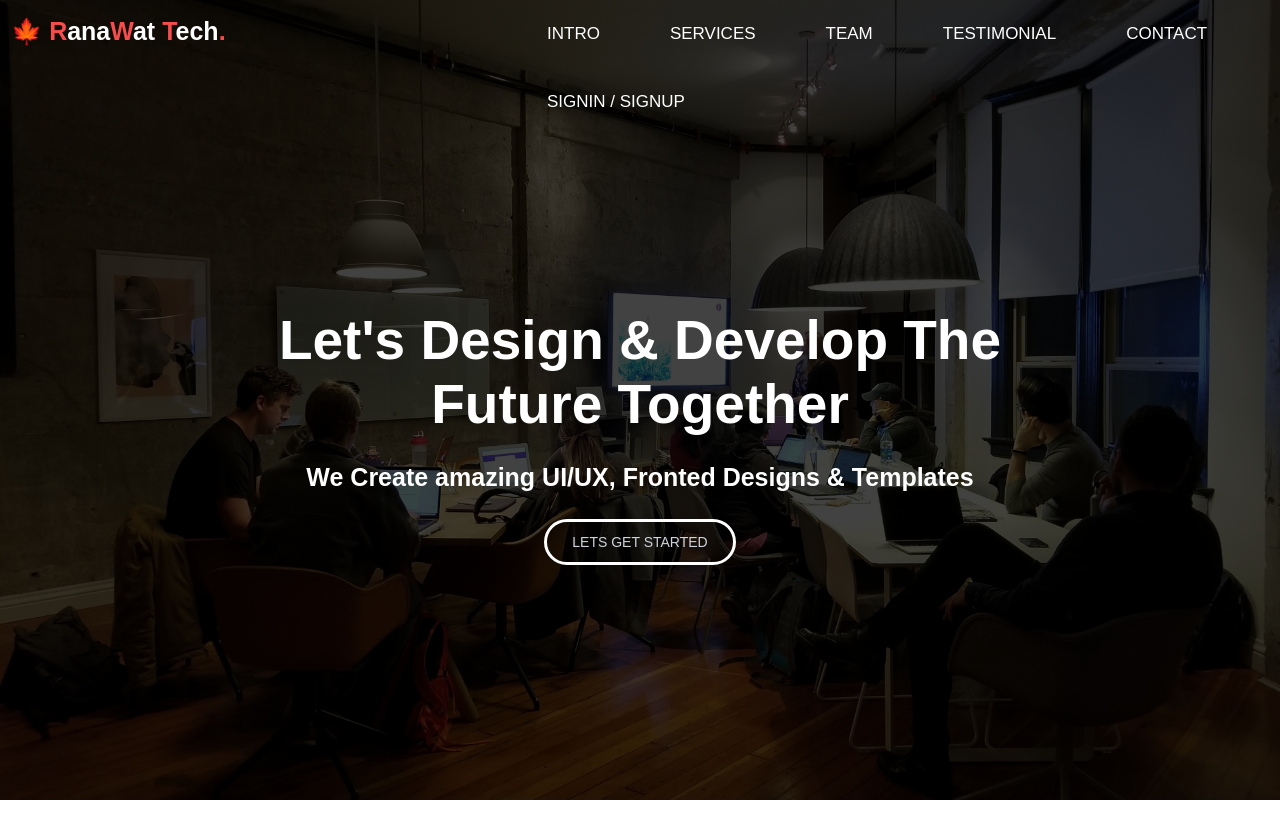
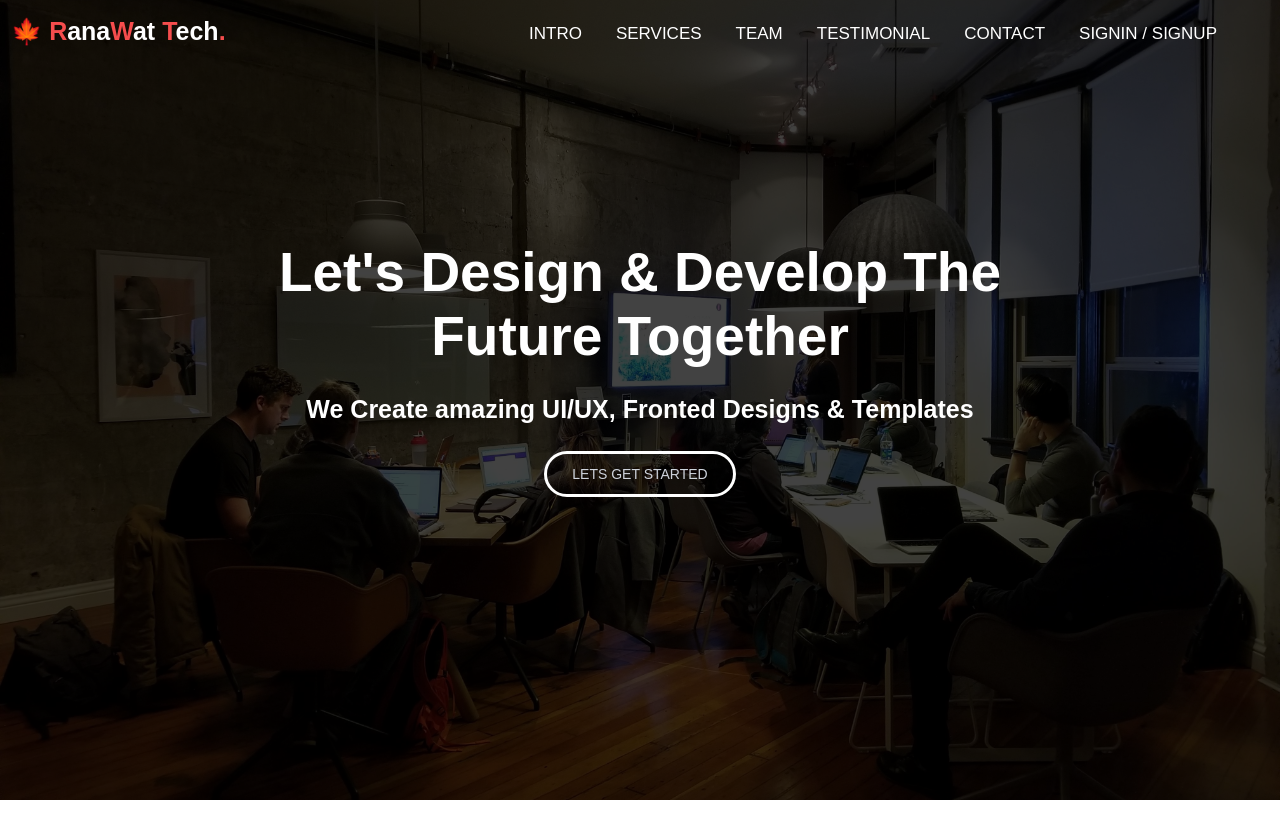
Before and after one commit to RanawatTech/ranawatwebsite, a PHP site: page / in a window 1280 px wide. Shown: the top 840 px of the page. Run offline with PHP 8.4, Linux system fonts and the light colour scheme; some libraries are stand-ins or nearby versions.

Commit message:
nav align

```diff
--- a/style/style.css
+++ b/style/style.css
@@ -53,6 +53,13 @@
 
     padding: 0;
     overflow: hidden;
+    display: flex;
+    overflow: hidden;
+    flex-direction: row;
+    align-content: center;
+    justify-content: center;
+    align-items: center;
+}
 
 }
 .leftheader ul li{
```
